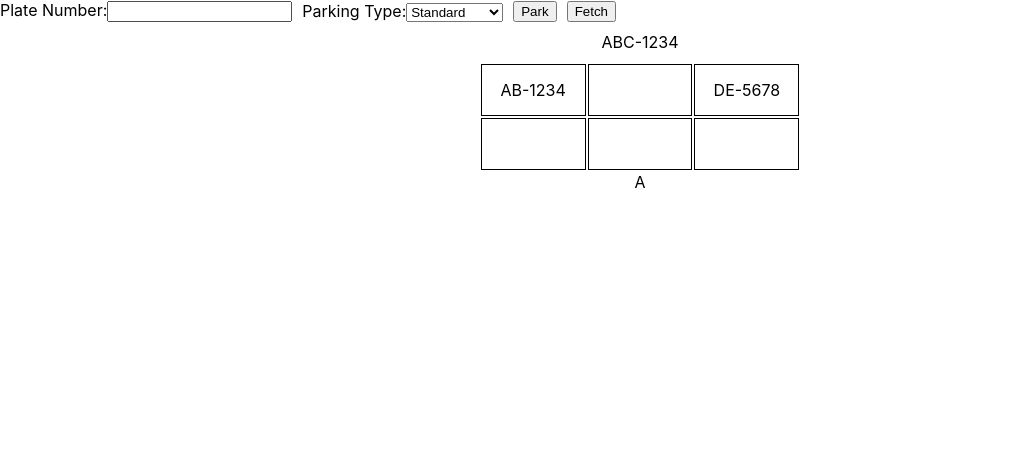
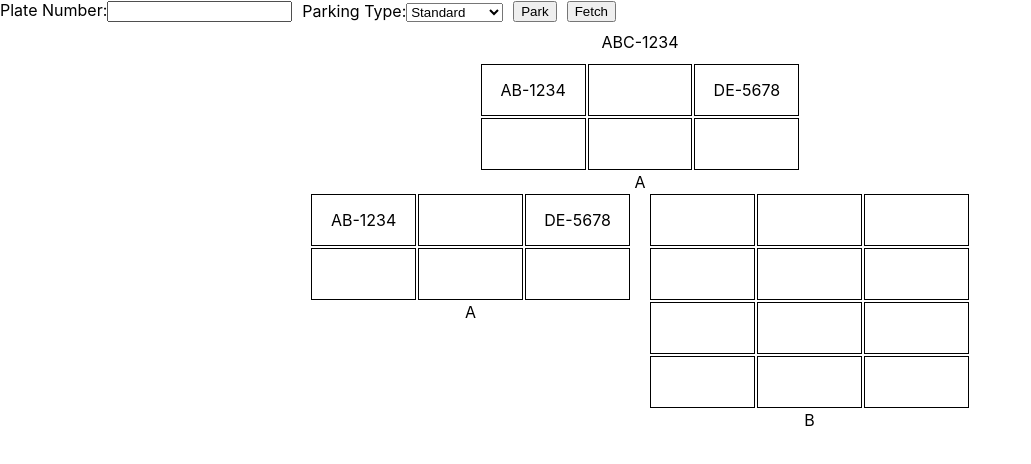
Before and after one commit to angus-chanan11/day13-frontend, a React (Create React App) app: page / in a window 1280 px wide. Shown: the top 464 px of the page, without its empty margins (0-1031 px from the left). Built offline with nearby package versions, Linux system fonts and the light colour scheme.

Commit message:
feat: add ParkingGroup

```diff
--- a/src/App.js
+++ b/src/App.js
@@ -1,4 +1,5 @@
 import './App.css';
+import ParkingGroup from './components/ParkingGroup';
 import ParkingLot from './components/ParkingLot';
 import ParkingLotManagement from './components/ParkingLotManagement';
 import ParkingSpace from './components/ParkingSpace';
@@ -17,11 +18,27 @@ function App() {
     }
   ]
 
+  const parkingLots = [
+    {
+      id: 1,
+      name: 'A',
+      capacity: 6,
+      tickets: tickets
+    },
+    {
+      id: 2,
+      name: 'B',
+      capacity: 12,
+      tickets: []
+    }
+  ]
+
   return (
     <div className="App">
       <ParkingLotManagement/>
       <ParkingSpace plateNumber="ABC-1234" />
       <ParkingLot id={1} name="A" capacity={6} tickets={tickets}/>
+      <ParkingGroup parkingLots={parkingLots}/>
     </div>
   );
 }
--- /dev/null
+++ b/src/components/ParkingGroup.jsx
@@ -0,0 +1,32 @@
+import React from 'react';
+import PropTypes from 'prop-types';
+import ParkingLot from './ParkingLot'; // Assuming ParkingLot component is in the same directory
+
+const ParkingGroup = ({ parkingLots }) => {
+    return (
+      <div style={{ display: 'flex', flexDirection: 'row', justifyContent: 'center', gap: '16px' }}>
+        {parkingLots.map((lot) => (
+          <ParkingLot
+            key={lot.id}
+            id={lot.id}
+            name={lot.name}
+            capacity={lot.capacity}
+            tickets={lot.tickets}
+          />
+        ))}
+      </div>
+    );
+  };
+
+  ParkingGroup.propTypes = {
+    parkingLots: PropTypes.arrayOf(
+      PropTypes.shape({
+        id: PropTypes.number.isRequired,
+        name: PropTypes.string.isRequired,
+        capacity: PropTypes.number.isRequired,
+        tickets: PropTypes.number.isRequired,
+      })
+    ).isRequired,
+  };
+
+export default ParkingGroup;
```
Also changed, not shown: 1 other file (tests, documents, lock files or other folders).
